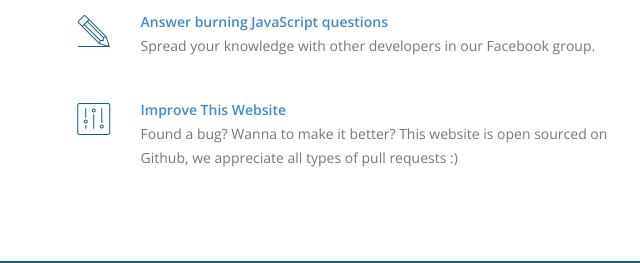
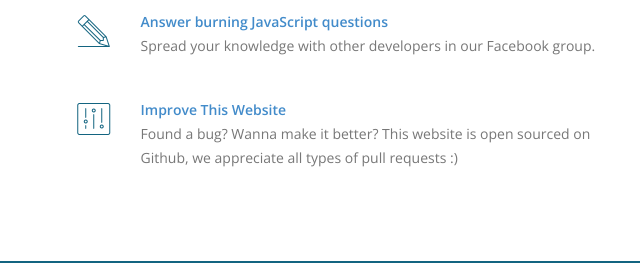
Before and after one commit to jsIsrael/JavaScript-Israel-Website, a website: page src/index.html in a window 1280 px wide. Shown: the part 3560-3823 px from the top of the page, 0-640 px from the left. Drawn offline with nearby package versions, Linux system fonts and the light colour scheme.

Commit message:
fix small type

```diff
--- a/src/index.html
+++ b/src/index.html
@@ -423,7 +423,7 @@
 									<div class="title">
 										<a href="https://github.com/jsIsrael/JavaScript-Israel-Website" target="_blank">Improve This Website</a>
 										<span>
-											Found a bug? Wanna to make it better? This website is open sourced on Github, we appreciate all types of pull requests :)
+											Found a bug? Wanna make it better? This website is open sourced on Github, we appreciate all types of pull requests :)
 										</span>
 									</div>
 								</li>
```
